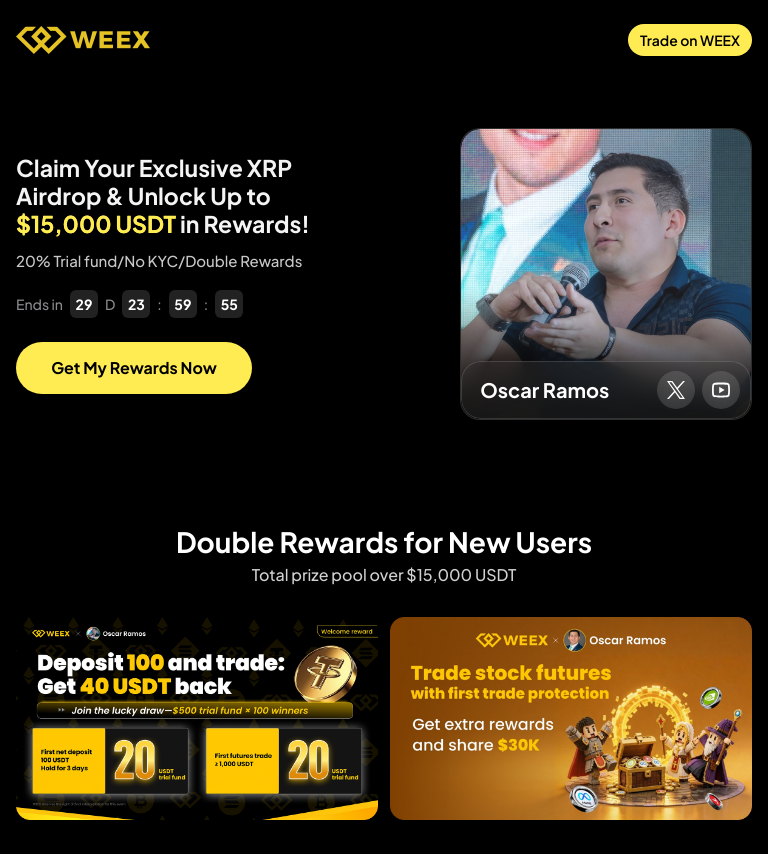
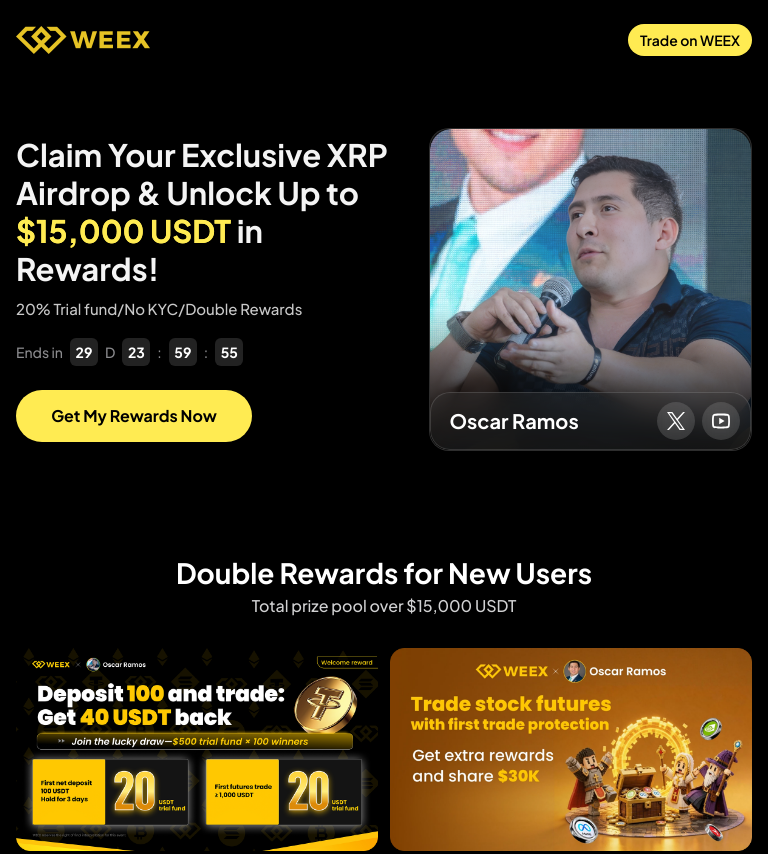
Before and after one commit to wasik23/oscar-ramos-landing, a website: page src/index.html in a window 768 px wide. Shown: the top 854 px of the page. Drawn offline with nearby package versions, Linux system fonts and the light colour scheme; files that its build step writes are made by us from their sources.

Commit message:
Revert tablet hero headline wrapping

```diff
--- a/src/less/responsive.less
+++ b/src/less/responsive.less
@@ -85,30 +85,22 @@
 
   .hero-grid {
     display: grid;
-    grid-template-columns: minmax(0, 1fr) minmax(270px, 38vw);
+    grid-template-columns: minmax(0, 1fr) minmax(320px, 42vw);
     align-items: center;
     height: auto;
-    gap: 24px;
+    gap: 32px;
   }
 
   .hero-copy {
     h1 {
-      max-width: 520px;
-      font-size: clamp(22px, 3vw, 31px);
+      max-width: 380px;
+      font-size: 31px;
       line-height: 1.22;
 
       strong {
-        font-size: clamp(22px, 3vw, 31px);
+        font-size: 31px;
       }
     }
-  }
-
-  .mobile-break {
-    display: block;
-  }
-
-  .desktop-break {
-    display: none;
   }
 
   .hero-subtitle {
```
